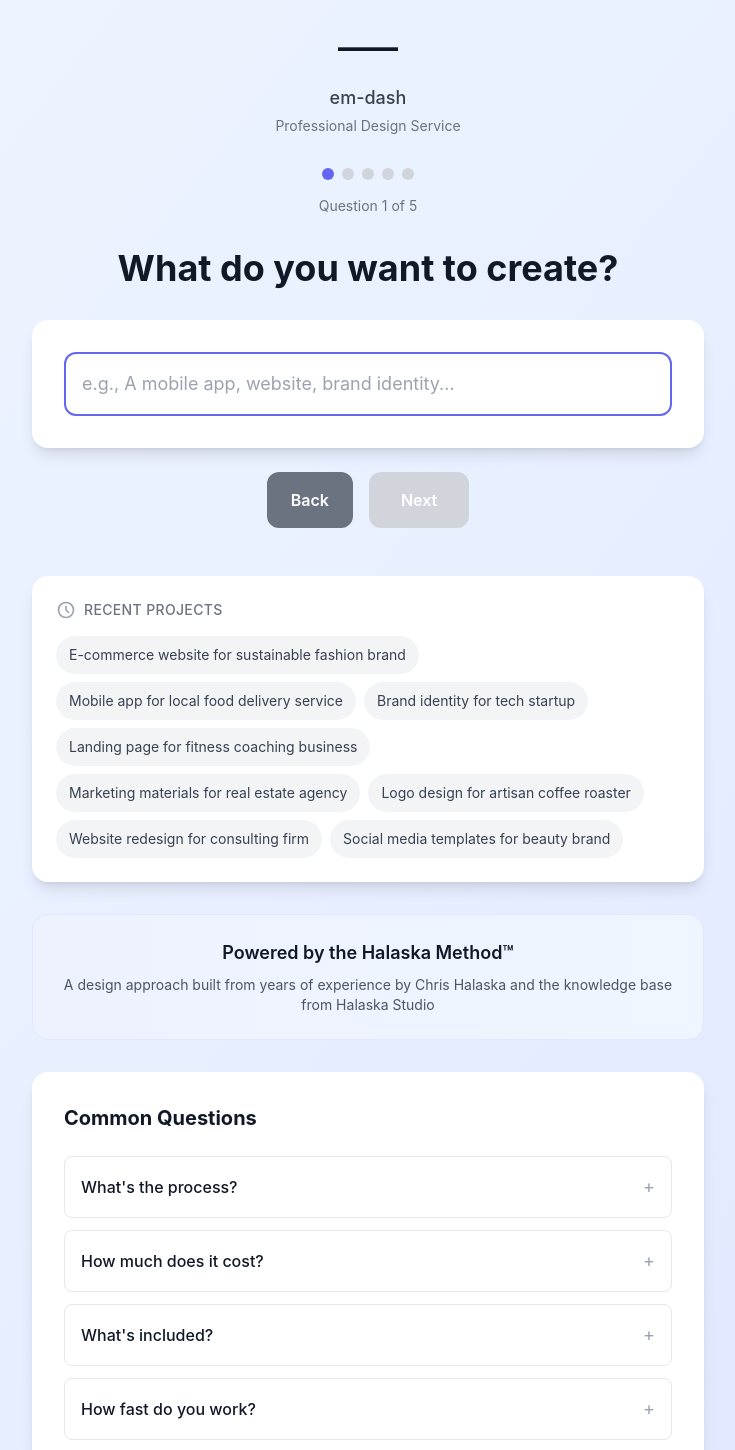
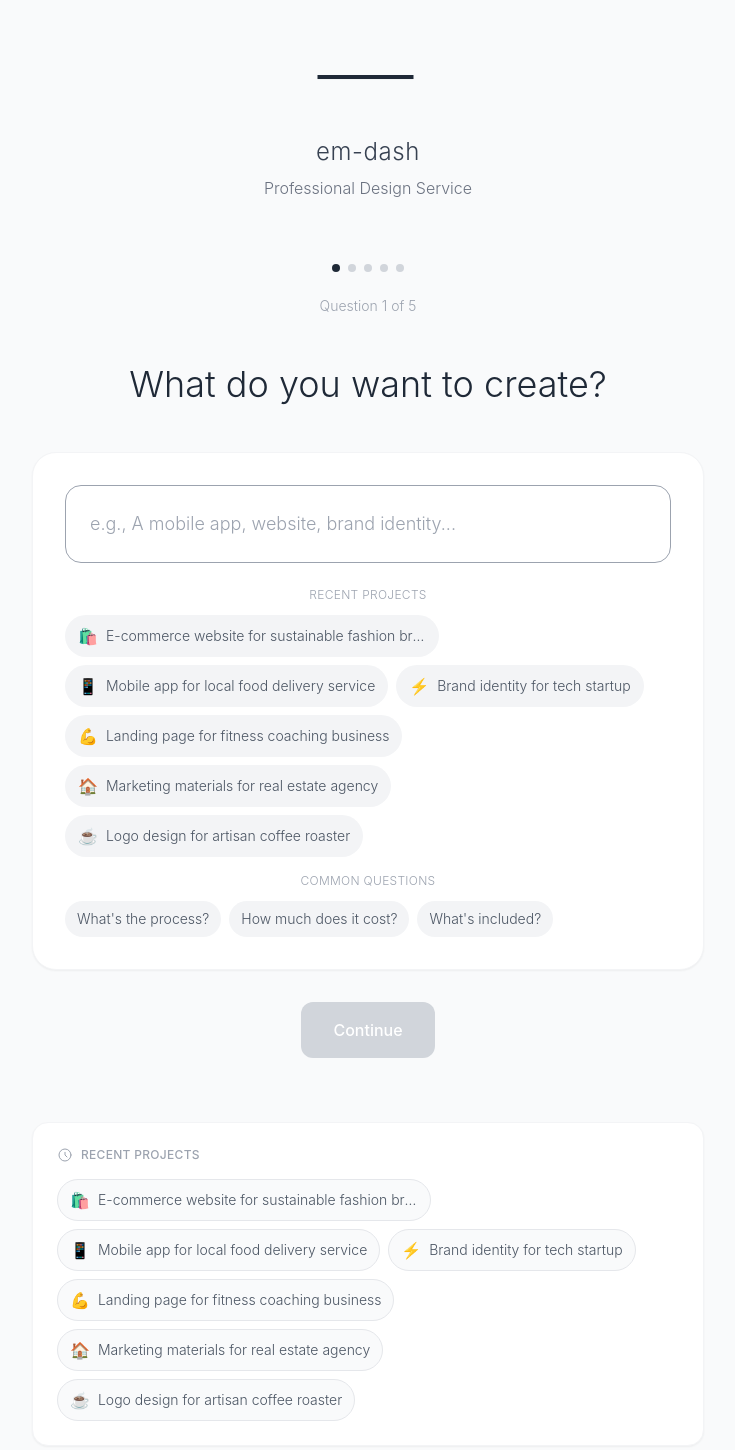
Before and after one commit to chalaska/design-service-website, a Next.js app: page / in a window 1280 px wide. Shown: the top 1450 px of the page, without its empty margins (272-1007 px from the left). Built offline with nearby package versions, Linux system fonts and the light colour scheme.

Commit message:
Update index.tsx

```diff
--- a/pages/index.tsx
+++ b/pages/index.tsx
@@ -65,14 +65,12 @@ const commonQuestions = [
 ];
 
 const recentProjects = [
-  "E-commerce website for sustainable fashion brand",
-  "Mobile app for local food delivery service",
-  "Brand identity for tech startup",
-  "Landing page for fitness coaching business",
-  "Marketing materials for real estate agency",
-  "Logo design for artisan coffee roaster",
-  "Website redesign for consulting firm",
-  "Social media templates for beauty brand"
+  { name: "E-commerce website for sustainable fashion brand", icon: "🛍️" },
+  { name: "Mobile app for local food delivery service", icon: "📱" },
+  { name: "Brand identity for tech startup", icon: "⚡" },
+  { name: "Landing page for fitness coaching business", icon: "💪" },
+  { name: "Marketing materials for real estate agency", icon: "🏠" },
+  { name: "Logo design for artisan coffee roaster", icon: "☕" }
 ];
 
 export default function Home() {
@@ -85,8 +83,7 @@ export default function Home() {
     email: ''
   });
   const [currentInput, setCurrentInput] = useState('');
-  const [showQuestions, setShowQuestions] = useState(false);
-  const [selectedFAQ, setSelectedFAQ] = useState<number | null>(null);
+  const [showFAQResult, setShowFAQResult] = useState<{question: string, answer: string} | null>(null);
 
   const handleNext = () => {
     if (currentInput.trim()) {
@@ -109,136 +106,225 @@ export default function Home() {
     }
   };
 
+  const handleFAQClick = (faq: {question: string, answer: string}) => {
+    setShowFAQResult(faq);
+  };
+
+  const handleProjectClick = (projectName: string) => {
+    setCurrentInput(projectName);
+  };
+
   const isComplete = currentQuestion === questions.length - 1 && projectData.email;
 
   const handleSubmitAndPay = () => {
-    // Open Stripe payment link in new tab
     window.open('https://buy.stripe.com/00waEY4T36vA4C6daffQI0w', '_blank');
   };
 
+  if (showFAQResult) {
+    return (
+      <>
+        <Head>
+          <title>em-dash - Professional Design Service</title>
+          <meta name="description" content="Professional design services powered by the Halaska Method" />
+          <meta name="viewport" content="width=device-width, initial-scale=1" />
+        </Head>
 
+        <main className="min-h-screen bg-gray-50 flex items-center justify-center p-6">
+          <div className="w-full max-w-2xl">
+
+            {/* Logo */}
+            <div className="text-center mb-16">
+              <div className="text-8xl font-extralight text-gray-800 mb-4 tracking-wider">—</div>
+              <div className="text-2xl font-light text-gray-700 mb-2 tracking-wide">em-dash</div>
+              <div className="text-gray-500 font-light">Professional Design Service</div>
+            </div>
+
+            {/* FAQ Result */}
+            <div className="bg-white rounded-3xl shadow-sm border border-gray-100 p-8 mb-8">
+              <h2 className="text-xl font-medium text-gray-800 mb-4">{showFAQResult.question}</h2>
+              <div className="bg-gray-50 rounded-2xl p-6 mb-6">
+                <p className="text-gray-700 leading-relaxed">{showFAQResult.answer}</p>
+              </div>
+
+              <div className="text-center">
+                <button
+                  onClick={() => setShowFAQResult(null)}
+                  className="bg-gray-800 hover:bg-gray-900 text-white font-medium py-3 px-6 rounded-xl transition-all mr-4"
+                >
+                  Start Project Brief
+                </button>
+                <button
+                  onClick={() => setShowFAQResult(null)}
+                  className="text-gray-500 hover:text-gray-700 font-medium transition-colors"
+                >
+                  Back
+                </button>
+              </div>
+            </div>
+
+            {/* Halaska Method */}
+            <div className="text-center">
+              <div className="bg-white rounded-2xl p-6 border border-gray-100">
+                <h3 className="text-lg font-light text-gray-700 mb-2">
+                  Powered by the Halaska Method™
+                </h3>
+                <p className="text-sm text-gray-500 font-light">
+                  A design approach built from years of experience by Chris Halaska and the knowledge base from Halaska Studio
+                </p>
+              </div>
+            </div>
+          </div>
+        </main>
+      </>
+    );
+  }
 
   return (
     <>
       <Head>
-        <title>Design Service - Let's Create Something Amazing</title>
-        <meta name="description" content="Professional design services tailored to your needs" />
+        <title>em-dash - Professional Design Service</title>
+        <meta name="description" content="Professional design services powered by the Halaska Method" />
         <meta name="viewport" content="width=device-width, initial-scale=1" />
-        <link rel="icon" href="/favicon.ico" />
       </Head>
 
-      <main className="min-h-screen bg-gradient-to-br from-blue-50 to-indigo-100 flex items-center justify-center p-4">
+      <main className="min-h-screen bg-gray-50 flex items-center justify-center p-6">
         <div className="w-full max-w-2xl">
-          {/* Logo and Branding - Always Visible */}
-          <div className="text-center mb-8">
-            <div className="text-6xl font-light text-gray-900 mb-2">—</div>
-            <div className="text-lg font-medium text-gray-700 mb-1">em-dash</div>
-            <div className="text-sm text-gray-500">Professional Design Service</div>
+
+          {/* Logo Section */}
+          <div className="text-center mb-16">
+            <div className="text-8xl font-extralight text-gray-800 mb-4 tracking-wider">—</div>
+            <div className="text-2xl font-light text-gray-700 mb-2 tracking-wide">em-dash</div>
+            <div className="text-gray-500 font-light">Professional Design Service</div>
           </div>
+
           {!isComplete ? (
             /* Question Flow */
             <div className="text-center">
-              <div className="mb-8">
-                <div className="flex justify-center mb-4">
+              <div className="mb-12">
+                <div className="flex justify-center mb-6">
                   {questions.map((_, index) => (
                     <div
                       key={index}
-                      className={`w-3 h-3 rounded-full mx-1 ${
-                        index <= currentQuestion ? 'bg-indigo-500' : 'bg-gray-300'
+                      className={`w-2 h-2 rounded-full mx-1 ${
+                        index <= currentQuestion ? 'bg-gray-800' : 'bg-gray-300'
                       }`}
                     />
                   ))}
                 </div>
-                <p className="text-sm text-gray-500 mb-2">
+                <p className="text-sm text-gray-400 mb-2 font-light">
                   Question {currentQuestion + 1} of {questions.length}
                 </p>
               </div>
 
-              <h1 className="text-3xl md:text-4xl font-bold text-gray-900 mb-8">
+              <h1 className="text-3xl md:text-4xl font-light text-gray-800 mb-12 leading-tight">
                 {questions[currentQuestion].question}
               </h1>
 
-              <div className="bg-white rounded-2xl shadow-lg p-8 mb-6">
+              <div className="bg-white rounded-3xl shadow-sm border border-gray-100 p-8 mb-8">
                 <input
                   type={questions[currentQuestion].key === 'email' ? 'email' : 'text'}
                   value={currentInput}
                   onChange={(e) => setCurrentInput(e.target.value)}
                   onKeyPress={handleKeyPress}
                   placeholder={questions[currentQuestion].placeholder}
-                  className="w-full text-lg p-4 border-2 border-gray-200 rounded-xl focus:border-indigo-500 focus:outline-none transition-colors"
+                  className="w-full text-lg p-6 border border-gray-200 rounded-2xl focus:border-gray-400 focus:outline-none transition-colors bg-gray-50 focus:bg-white font-light"
                   autoFocus
                 />
+
+                {/* Suggestion Chips Below Input */}
+                {currentQuestion === 0 && (
+                  <div className="mt-6">
+                    <p className="text-xs text-gray-400 mb-3 font-light uppercase tracking-wide">Recent Projects</p>
+                    <div className="flex flex-wrap gap-2 mb-4">
+                      {recentProjects.map((project, index) => (
+                        <button
+                          key={index}
+                          onClick={() => handleProjectClick(project.name)}
+                          className="flex items-center gap-2 text-sm bg-gray-100 hover:bg-gray-200 text-gray-600 hover:text-gray-800 px-3 py-2 rounded-full transition-colors border border-transparent"
+                        >
+                          <span className="text-base">{project.icon}</span>
+                          <span className="truncate max-w-xs font-light">{project.name}</span>
+                        </button>
+                      ))}
                     </div>
 
-              <div className="flex gap-4 justify-center">
+                    <p className="text-xs text-gray-400 mb-3 font-light uppercase tracking-wide">Common Questions</p>
+                    <div className="flex flex-wrap gap-2">
+                      {commonQuestions.slice(0, 3).map((faq, index) => (
                         <button
-                  onClick={() => setShowQuestions(false)}
-                  className="bg-gray-500 hover:bg-gray-600 text-white font-semibold py-4 px-6 rounded-xl transition-all"
+                          key={index}
+                          onClick={() => handleFAQClick(faq)}
+                          className="text-sm bg-gray-100 hover:bg-gray-200 text-gray-600 hover:text-gray-800 px-3 py-2 rounded-full transition-colors font-light"
                         >
-                  Back
+                          {faq.question}
                         </button>
+                      ))}
+                    </div>
+                  </div>
+                )}
+              </div>
+
               <button
                 onClick={handleNext}
                 disabled={!currentInput.trim()}
-                  className="bg-indigo-600 hover:bg-indigo-700 disabled:bg-gray-300 disabled:cursor-not-allowed text-white font-semibold py-4 px-8 rounded-xl transition-all transform hover:scale-105 disabled:hover:scale-100"
+                className="bg-gray-800 hover:bg-gray-900 disabled:bg-gray-300 disabled:cursor-not-allowed text-white font-medium py-4 px-8 rounded-xl transition-all disabled:hover:scale-100"
               >
-                  {currentQuestion === questions.length - 1 ? 'Complete' : 'Next'}
+                {currentQuestion === questions.length - 1 ? 'Complete' : 'Continue'}
               </button>
-              </div>
             </div>
           ) : (
             /* Project Brief & Actions */
             <div className="text-center">
-              <h1 className="text-3xl md:text-4xl font-bold text-gray-900 mb-8">
+              <h1 className="text-3xl md:text-4xl font-light text-gray-800 mb-12">
                 Your Project Brief
               </h1>
 
               {/* Project Brief Card */}
-              <div className="bg-white rounded-2xl shadow-lg p-8 mb-8 text-left">
-                <h2 className="text-2xl font-bold text-gray-900 mb-6">Project Overview</h2>
+              <div className="bg-white rounded-3xl shadow-sm border border-gray-100 p-8 mb-8 text-left">
+                <h2 className="text-2xl font-light text-gray-800 mb-8">Project Overview</h2>
 
                 <div className="space-y-6">
                   <div>
-                    <h3 className="font-semibold text-gray-700 mb-2">What we're creating:</h3>
-                    <p className="text-gray-600">{projectData.whatToCreate}</p>
+                    <h3 className="text-sm font-medium text-gray-500 uppercase tracking-wide mb-2">Creating</h3>
+                    <p className="text-gray-800 font-light">{projectData.whatToCreate}</p>
                   </div>
 
                   <div>
-                    <h3 className="font-semibold text-gray-700 mb-2">Target audience:</h3>
-                    <p className="text-gray-600">{projectData.whoIsItFor}</p>
+                    <h3 className="text-sm font-medium text-gray-500 uppercase tracking-wide mb-2">For</h3>
+                    <p className="text-gray-800 font-light">{projectData.whoIsItFor}</p>
                   </div>
 
                   <div>
-                    <h3 className="font-semibold text-gray-700 mb-2">Primary goal:</h3>
-                    <p className="text-gray-600">{projectData.goal}</p>
+                    <h3 className="text-sm font-medium text-gray-500 uppercase tracking-wide mb-2">Goal</h3>
+                    <p className="text-gray-800 font-light">{projectData.goal}</p>
                   </div>
 
                   <div>
-                    <h3 className="font-semibold text-gray-700 mb-2">Desired feeling:</h3>
-                    <p className="text-gray-600">{projectData.feeling}</p>
+                    <h3 className="text-sm font-medium text-gray-500 uppercase tracking-wide mb-2">Feel</h3>
+                    <p className="text-gray-800 font-light">{projectData.feeling}</p>
                   </div>
 
                   <div>
-                    <h3 className="font-semibold text-gray-700 mb-2">Contact:</h3>
-                    <p className="text-gray-600">{projectData.email}</p>
+                    <h3 className="text-sm font-medium text-gray-500 uppercase tracking-wide mb-2">Contact</h3>
+                    <p className="text-gray-800 font-light">{projectData.email}</p>
                   </div>
                 </div>
               </div>
 
               {/* Action Buttons */}
-              <div className="space-y-4">
+              <div className="space-y-4 mb-8">
                 <button
                   onClick={handleSubmitAndPay}
-                  className="w-full bg-indigo-600 hover:bg-indigo-700 text-white font-semibold py-4 px-8 rounded-xl transition-all transform hover:scale-105 text-lg"
+                  className="w-full bg-gray-800 hover:bg-gray-900 text-white font-medium py-4 px-8 rounded-xl transition-all"
                 >
-                  Submit & Pay - Start Monthly Subscription
+                  Submit & Pay - $99/month
                 </button>
 
                 <a
                   href="https://calendly.com/your-calendly-link"
                   target="_blank"
                   rel="noopener noreferrer"
-                  className="block w-full bg-white hover:bg-gray-50 text-indigo-600 font-semibold py-4 px-8 rounded-xl border-2 border-indigo-600 transition-all hover:shadow-lg"
+                  className="block w-full bg-white hover:bg-gray-100 text-gray-800 font-medium py-4 px-8 rounded-xl border border-gray-200 transition-all text-center"
                 >
                   Book a Call
                 </a>
@@ -256,81 +342,73 @@ export default function Home() {
                   });
                   setCurrentInput('');
                 }}
-                className="mt-6 text-gray-500 hover:text-gray-700 underline"
+                className="text-gray-400 hover:text-gray-600 font-light transition-colors"
               >
                 Start over
               </button>
             </div>
           )}
 
-          {/* Recent Projects Section - Always Visible */}
-          <div className="mt-12 bg-white rounded-2xl shadow-lg p-6">
+          {/* Recent Projects Section - Only show on first question */}
+          {!isComplete && currentQuestion === 0 && (
+            <div className="mt-16 bg-white rounded-2xl shadow-sm border border-gray-100 p-6">
               <div className="flex items-center gap-2 mb-4">
-              <svg className="w-5 h-5 text-gray-400" fill="none" stroke="currentColor" viewBox="0 0 24 24">
-                <path strokeLinecap="round" strokeLinejoin="round" strokeWidth={2} d="M12 8v4l3 3m6-3a9 9 0 11-18 0 9 9 0 0118 0z" />
+                <svg className="w-4 h-4 text-gray-400" fill="none" stroke="currentColor" viewBox="0 0 24 24">
+                  <path strokeLinecap="round" strokeLinejoin="round" strokeWidth={1.5} d="M12 8v4l3 3m6-3a9 9 0 11-18 0 9 9 0 0118 0z" />
                 </svg>
-              <h3 className="text-sm font-medium text-gray-500 uppercase tracking-wide">Recent Projects</h3>
+                <h3 className="text-xs font-medium text-gray-400 uppercase tracking-wide">Recent Projects</h3>
               </div>
 
               <div className="flex flex-wrap gap-2">
                 {recentProjects.map((project, index) => (
                   <button
                     key={index}
-                  onClick={() => {
-                    setCurrentInput(project);
-                    if (!showQuestions) {
-                      setShowQuestions(true);
-                    }
-                  }}
-                  className="text-sm bg-gray-100 hover:bg-indigo-100 text-gray-700 hover:text-indigo-700 px-3 py-2 rounded-full transition-colors border border-transparent hover:border-indigo-200"
+                    onClick={() => handleProjectClick(project.name)}
+                    className="flex items-center gap-2 text-sm bg-gray-50 hover:bg-gray-100 text-gray-600 hover:text-gray-800 px-3 py-2 rounded-full transition-colors border border-gray-200"
                   >
-                  {project}
+                    <span className="text-base">{project.icon}</span>
+                    <span className="truncate max-w-xs font-light">{project.name}</span>
                   </button>
                 ))}
               </div>
             </div>
+          )}
 
-          {/* Halaska Method Section */}
-          <div className="mt-8 bg-gradient-to-r from-indigo-50 to-blue-50 rounded-2xl p-6 border border-indigo-100">
-            <div className="text-center">
-              <h3 className="text-lg font-semibold text-gray-900 mb-2">
-                Powered by the Halaska Method™
-              </h3>
-              <p className="text-sm text-gray-600">
-                A design approach built from years of experience by Chris Halaska and the knowledge base from Halaska Studio
-              </p>
-            </div>
-          </div>
-
-          {/* FAQ Section - Always Visible */}
-          <div className="mt-8 bg-white rounded-2xl shadow-lg p-8">
-            <h2 className="text-xl font-bold text-gray-900 mb-6">
+          {/* FAQ Section */}
+          {!isComplete && (
+            <div className="mt-12 bg-white rounded-2xl shadow-sm border border-gray-100 p-6">
+              <h2 className="text-lg font-light text-gray-700 mb-6">
                 Common Questions
               </h2>
 
               <div className="grid gap-3">
                 {commonQuestions.map((faq, index) => (
-                <div key={index} className="border border-gray-200 rounded-lg">
                   <button
-                    onClick={() => setSelectedFAQ(selectedFAQ === index ? null : index)}
-                    className="w-full text-left p-4 hover:bg-gray-50 transition-colors"
+                    key={index}
+                    onClick={() => handleFAQClick(faq)}
+                    className="text-left p-4 hover:bg-gray-50 transition-colors rounded-xl border border-gray-100"
                   >
-                    <div className="flex justify-between items-center">
-                      <span className="font-medium text-gray-900">{faq.question}</span>
-                      <span className="text-gray-400 text-lg">
-                        {selectedFAQ === index ? '−' : '+'}
-                      </span>
-                    </div>
+                    <span className="font-light text-gray-700">{faq.question}</span>
                   </button>
-                  {selectedFAQ === index && (
-                    <div className="px-4 pb-4 text-gray-600 border-t border-gray-100">
-                      <p className="pt-3">{faq.answer}</p>
-                    </div>
-                  )}
-                </div>
                 ))}
               </div>
             </div>
+          )}
+
+          {/* Halaska Method */}
+          <div className="mt-16 text-center">
+            <div className="bg-white rounded-2xl p-8 border border-gray-100">
+              <h3 className="text-lg font-light text-gray-700 mb-2">
+                Powered by the Halaska Method™
+              </h3>
+              <p className="text-sm text-gray-500 font-light leading-relaxed">
+                A design approach built from years of experience by Chris Halaska<br />
+                and the knowledge base from Halaska Studio
+              </p>
+            </div>
+          </div>
+
+          <div className="h-16"></div>
         </div>
       </main>
     </>
```
Lines whose indentation alone changed are shown as unchanged.
